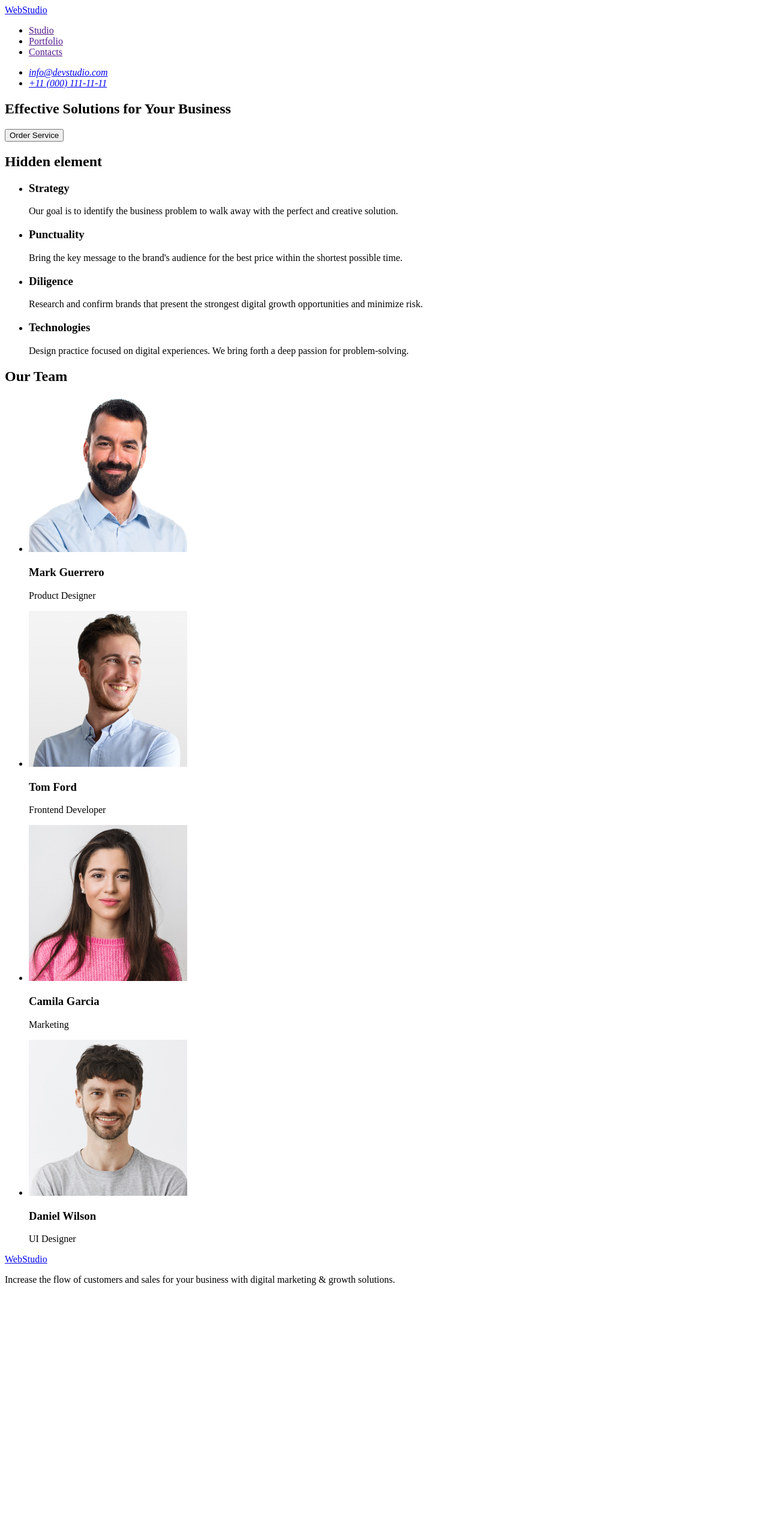
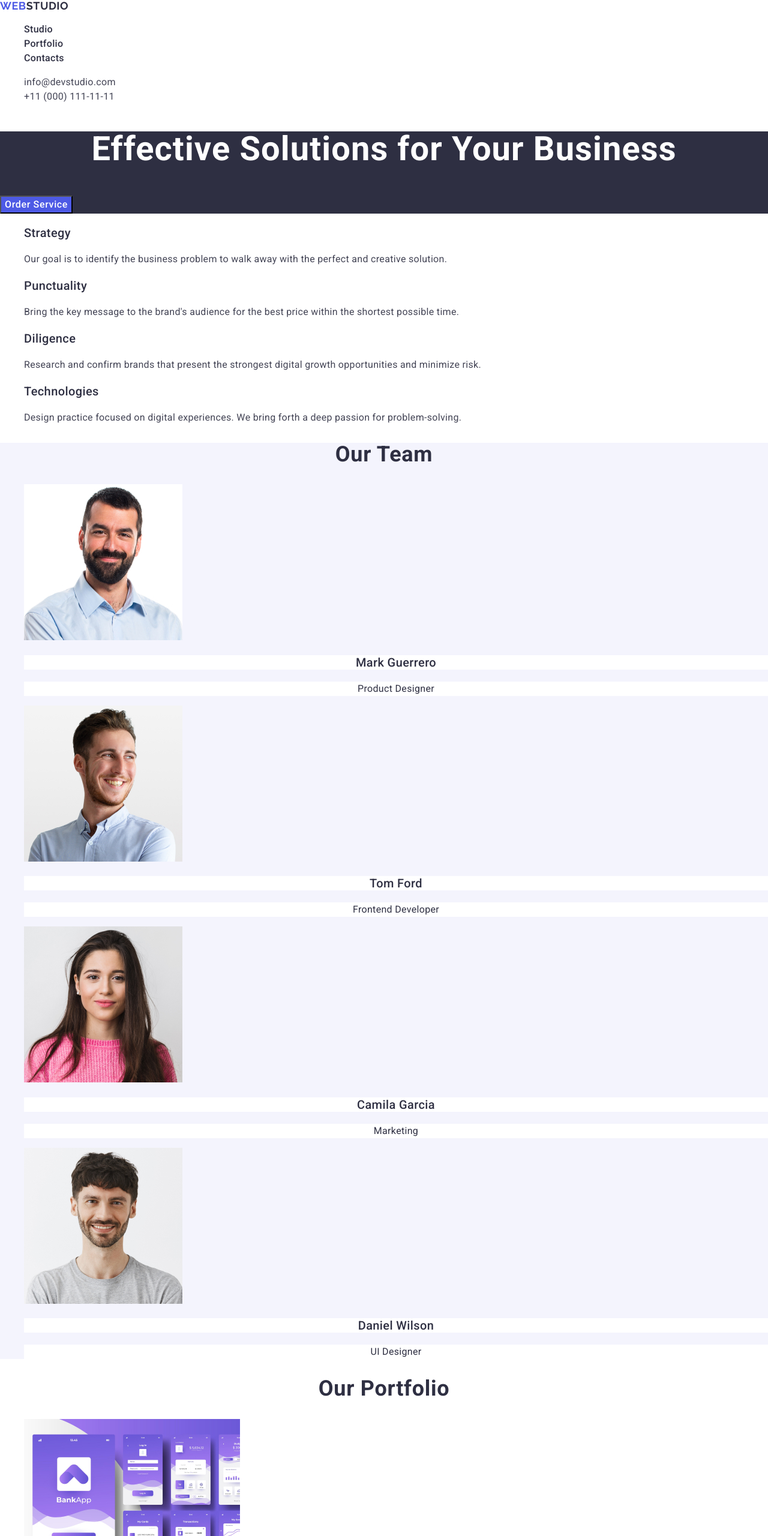
Before and after one commit to dagon983/goit-markup-hw-02, a plain HTML site: page index.html in a window 1280 px wide. Shown: the top 2560 px of the page at 60% size. Before the commit the page ends 2158 px from the top, so only its background shows below. Drawn offline with nearby package versions, Linux system fonts and the light colour scheme.

Commit message:
main 1.0

```diff
--- /dev/null
+++ b/css/styles.css
@@ -0,0 +1,155 @@
+body {
+    font-family: 'Roboto', sans-serif;
+    color: #434455;
+    background-color: #FFFFFF;
+}
+ul {
+    list-style-type: none;
+}
+.logo {
+    font-family: 'Raleway', sans-serif;
+    text-decoration: none;
+    color: #2E2F42;
+    text-transform: uppercase;
+    font-weight: 700;
+    font-size: 18px;
+    line-height: 1.16;
+    letter-spacing: 0.03em;
+}
+.logo-part {
+    color: #4D5AE5;
+    font-size: 18px;
+    line-height: 1.16;
+    letter-spacing: 0.03em;
+}
+.nav-link {
+    text-decoration: none;
+    color: #2E2F42;
+    font-size: 16px;
+    font-weight: 500;
+    line-height: 1.50;
+    letter-spacing: 0.02em;
+}
+.navigation .nav-link:hover,
+.navigation .nav-link:focus {
+    color: #404BBF;
+}
+.navigation .active:active{
+    color: #404BBF;
+    font-weight: 500;
+}
+.cont-link {
+    text-decoration: none;
+    color: #434455;
+    font-style: normal;
+    font-size: 16px;
+    font-weight: 400;
+    line-height: 1.50;
+    letter-spacing: 0.02em;
+}
+.contacts .cont-link:hover,
+.contacts .cont-link:focus {
+    color: #404BBF;
+}
+.main-first {
+    background-color: #2E2F42;
+}
+h1 {
+    text-align: center;
+    color: #FFFFFF;
+    font-size: 56px;
+    line-height: 1.07;
+    letter-spacing: 0.02em;
+}
+.main-first-btn {
+    background-color: #4D5AE5;
+    color: #FFFFFF;
+    font-weight: 500;
+    letter-spacing: 0.04em;
+    line-height: 1.5;
+}
+.main-first-btn:hover,
+.main-first-btn:focus{
+    background-color: #404BBF;
+}
+.second-list-title {
+    color: #2E2F42;
+    font-size: 20px;
+    font-weight: 500;
+    line-height: 1.2;
+    letter-spacing: 0.02em;
+}
+.second-list-text {
+    font-size: 16px;
+    font-weight: 400;
+    line-height: 1.5;
+    letter-spacing: 0.02em;
+}
+.main-third {
+    background-color: #F4F4FD;
+}
+.third-title {
+    color: #2E2F42;
+    text-align: center;
+    font-size: 36px;
+    line-height: 1.11;
+    letter-spacing: 0.02em;
+}
+.third-list-title {
+    background-color: #FFFFFF;
+    color: #2E2F42;
+    text-align: center;
+    font-size: 20px;
+    font-weight: 500;
+    line-height: 1.2;
+    letter-spacing: 0.02em;
+}
+.third-list-text {
+    color: #2E2F42;
+    background-color: #FFFFFF;
+    text-align: center;
+    font-size: 16px;
+    font-weight: 400;
+    line-height: 1.5;
+    letter-spacing: 0.02em;
+}
+.fourth-title {
+    color: #2E2F42;
+    text-align: center;
+    font-size: 36px;
+    line-height: 1.11;
+    letter-spacing: 0.02em;
+}
+.fourth-list-title {
+    color: #2E2F42;
+    font-size: 20px;
+    font-weight: 500;
+    line-height: 1.2;
+    letter-spacing: 0.02em;
+}
+.fourth-list-text {
+    font-size: 16px;
+    font-weight: 400;
+    line-height: 1.5;
+    letter-spacing: 0.02em;
+}
+.footer {
+    background-color: #2E2F42;
+}
+.logo-footer {
+    font-family: 'Raleway', sans-serif;
+    text-decoration: none;
+    color: #F4F4FD;
+    font-weight: 700;
+    text-transform: uppercase;
+    font-size: 18px;
+    line-height: 1.16;
+    letter-spacing: 0.03em;
+}
+.footer-text {
+    color: #F4F4FD;
+    font-size: 16px;
+    font-weight: 400;
+    line-height: 1.5;
+    letter-spacing: 0.02em;
+}
--- a/index.html
+++ b/index.html
@@ -3,113 +3,211 @@
   <head>
     <meta charset="UTF-8" />
     <meta name="viewport" content="width=device-width, initial-scale=1.0" />
+    <link
+      rel="stylesheet"
+      href="https://cdnjs.cloudflare.com/ajax/libs/modern-normalize/2.0.0/modern-normalize.min.css"
+    />
+    <link rel="stylesheet" href="./css/styles.css" />
+    <link
+      href="https://fonts.googleapis.com/css2?family=Raleway:wght@700&family=Roboto:wght@400;500;700&display=swap"
+      rel="stylesheet"
+    />
     <title>Document</title>
   </head>
 
   <body>
     <header>
       <nav>
-        <a href="./index.html">WebStudio</a>
-        <ul>
-          <li><a href="">Studio</a></li>
-          <li><a href="">Portfolio</a></li>
-          <li><a href="">Contacts</a></li>
+        <a class="logo" href="./index.html"
+          ><span class="logo-part">Web</span>Studio</a
+        >
+        <ul class="navigation">
+          <li>
+            <a class="nav-link" href=""><span class="active">Studio</span></a>
+          </li>
+          <li><a class="nav-link" href="">Portfolio</a></li>
+          <li><a class="nav-link" href="">Contacts</a></li>
         </ul>
       </nav>
       <address>
-        <ul>
-          <li><a href="mailto:info@devstudio.com">info@devstudio.com</a></li>
-          <li><a href="tel:+110001111111">+11 (000) 111-11-11</a></li>
+        <ul class="contacts">
+          <li>
+            <a class="cont-link" href="mailto:info@devstudio.com"
+              >info@devstudio.com</a
+            >
+          </li>
+          <li>
+            <a class="cont-link" href="tel:+110001111111"
+              >+11 (000) 111-11-11</a
+            >
+          </li>
         </ul>
       </address>
     </header>
     <main>
-      <section>
+      <section class="main-first">
         <h1>Effective Solutions for Your Business</h1>
-        <button type="button">Order Service</button>
+        <button class="main-first-btn" type="button">Order Service</button>
       </section>
-      <section>
-        <h2>Hidden element</h2>
-        <ul>
-          <li>
-            <h3>Strategy</h3>
-            <p>
+      <section class="main-second">
+        <h2 hidden>Hidden element</h2>
+        <ul class="main-second-list">
+          <li class="second-list-items">
+            <h3 class="second-list-title">Strategy</h3>
+            <p class="second-list-text">
               Our goal is to identify the business problem to walk away with the
               perfect and creative solution.
             </p>
           </li>
-          <li>
-            <h3>Punctuality</h3>
-            <p>
+          <li class="second-list-items">
+            <h3 class="second-list-title">Punctuality</h3>
+            <p class="second-list-text">
               Bring the key message to the brand's audience for the best price
               within the shortest possible time.
             </p>
           </li>
-          <li>
-            <h3>Diligence</h3>
-            <p>
+          <li class="second-list-items">
+            <h3 class="second-list-title">Diligence</h3>
+            <p class="second-list-text">
               Research and confirm brands that present the strongest digital
               growth opportunities and minimize risk.
             </p>
           </li>
-          <li>
-            <h3>Technologies</h3>
-            <p>
+          <li class="second-list-items">
+            <h3 class="second-list-title">Technologies</h3>
+            <p class="second-list-text">
               Design practice focused on digital experiences. We bring forth a
               deep passion for problem-solving.
             </p>
           </li>
         </ul>
       </section>
-      <section>
-        <h2>Our Team</h2>
-        <ul>
-          <li>
+      <section class="main-third">
+        <h2 class="third-title">Our Team</h2>
+        <ul class="main-third-list">
+          <li class="third-list-items">
             <img
+              class="third-list-img"
               src="./images/img1.jpg"
               alt="Mark Product Designer"
               width="264"
               height="260"
             />
-            <h3>Mark Guerrero</h3>
-            <p>Product Designer</p>
+            <h3 class="third-list-title">Mark Guerrero</h3>
+            <p class="third-list-text">Product Designer</p>
           </li>
-          <li>
+          <li class="third-list-items">
             <img
+              class="third-list-img"
               src="./images/img2.jpg"
               alt="Tom Frontend Developer"
               width="264"
               height="260"
             />
-            <h3>Tom Ford</h3>
-            <p>Frontend Developer</p>
+            <h3 class="third-list-title">Tom Ford</h3>
+            <p class="third-list-text">Frontend Developer</p>
           </li>
-          <li>
+          <li class="third-list-items">
             <img
+              class="third-list-img"
               src="./images/img3.jpg"
               alt="Camila Marketing"
               width="264"
               height="260"
             />
-            <h3>Camila Garcia</h3>
-            <p>Marketing</p>
+            <h3 class="third-list-title">Camila Garcia</h3>
+            <p class="third-list-text">Marketing</p>
           </li>
-          <li>
+          <li class="third-list-items">
             <img
+              class="third-list-img"
               src="./images/img4.jpg"
               alt="Daniel UI Designer"
               width="264"
               height="260"
             />
-            <h3>Daniel Wilson</h3>
-            <p>UI Designer</p>
+            <h3 class="third-list-title">Daniel Wilson</h3>
+            <p class="third-list-text">UI Designer</p>
+          </li>
+        </ul>
+      </section>
+      <section class="main-fourth">
+        <h2 class="fourth-title">Our Portfolio</h2>
+        <ul class="fourth-title-list">
+          <li class="fourth-list-items">
+            <img
+              class="fourth-list-img"
+              src="./images/sct2pic1.jpg"
+              alt="Banking App"
+              width="360"
+              height="300"
+            />
+            <h3 class="fourth-list-title">Banking App</h3>
+            <p class="fourth-list-text">Online Courses</p>
+          </li>
+          <li class="fourth-list-items">
+            <img
+              class="fourth-list-img"
+              src="./images/sct2pic2.jpg"
+              alt="Cashless Payment"
+              width="360"
+              height="300"
+            />
+            <h3 class="fourth-list-title">Cashless Payment</h3>
+            <p class="fourth-list-text">Marketing</p>
+          </li>
+          <li class="fourth-list-items">
+            <img
+              class="fourth-list-img"
+              src="./images/sct2pic3.jpg"
+              alt="Meditation App"
+              width="360"
+              height="300"
+            />
+            <h3 class="fourth-list-title">Meditation App</h3>
+            <p class="fourth-list-text">App</p>
+          </li>
+          <li class="fourth-list-items">
+            <img
+              class="fourth-list-img"
+              src="./images/sct2pic4.jpg"
+              alt="Taxi Service"
+              width="360"
+              height="300"
+            />
+            <h3 class="fourth-list-title">Taxi Service</h3>
+            <p class="fourth-list-text">Marketing</p>
+          </li>
+          <li class="fourth-list-items">
+            <img
+              class="fourth-list-img"
+              src="./images/sct2pic5.jpg"
+              alt="Screen Illustrations"
+              width="360"
+              height="300"
+            />
+            <h3 class="fourth-list-title">Screen Illustrations</h3>
+            <p class="fourth-list-text">Design</p>
+          </li>
+          <li class="fourth-list-items">
+            <img
+              class="fourth-list-img"
+              src="./images/sct2pic6.jpg"
+              alt="Online Courses"
+              width="360"
+              height="300"
+            />
+            <h3 class="fourth-list-title">Online Courses</h3>
+            <p class="fourth-list-text">Marketing</p>
           </li>
         </ul>
       </section>
     </main>
-    <footer>
-      <a href="./index.html">WebStudio</a>
-      <p>
+    <footer class="footer">
+      <a class="logo-footer" href="./index.html"
+        ><span class="logo-part">Web</span>Studio</a
+      >
+      <p class="footer-text">
         Increase the flow of customers and sales for your business with digital
         marketing & growth solutions.
       </p>
```
Also changed, not shown: images/sct2pic1.jpg (added), images/sct2pic2.jpg (added), images/sct2pic3.jpg (added), images/sct2pic4.jpg (added), images/sct2pic5.jpg (added), images/sct2pic6.jpg (added).
